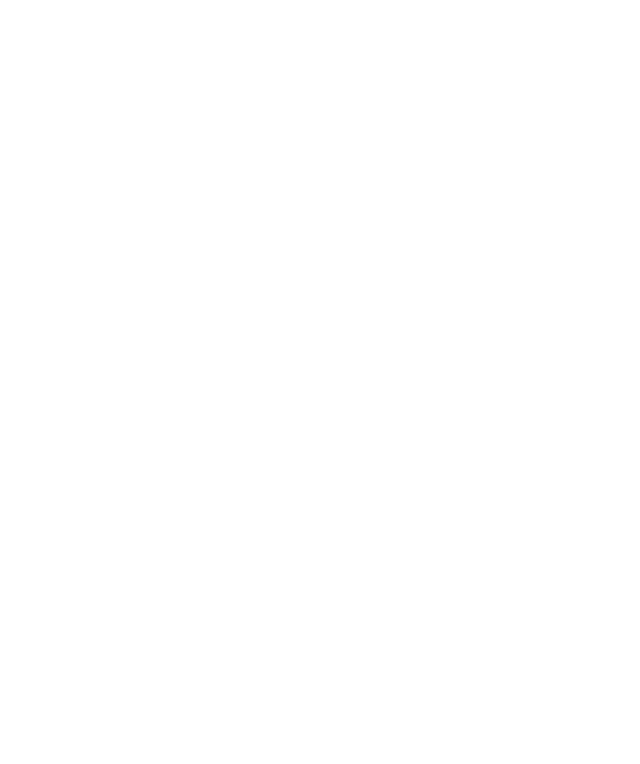
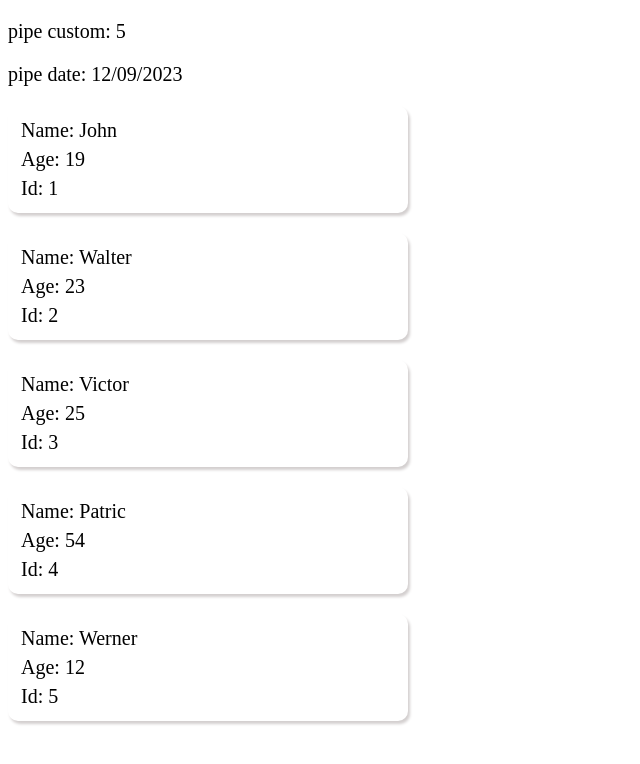
Before and after one commit to fefwee/EvoApp, an Angular app: page / in a window 1280 px wide. Shown: the top 764 px of the page, without its empty margins (0-640 px from the left). Built offline with nearby package versions, Linux system fonts and the light colour scheme.

Commit message:
create custom pipe and use ngFor

```diff
--- a/src/app/app-routing.module.ts
+++ b/src/app/app-routing.module.ts
@@ -5,6 +5,7 @@
 
 @NgModule({
   imports: [RouterModule.forRoot(routes)],
-  exports: [RouterModule]
+  exports: [RouterModule],
+  declarations: []
 })
 export class AppRoutingModule { }
--- a/src/app/app.component.css
+++ b/src/app/app.component.css
@@ -0,0 +1,19 @@
+.container {
+    width: 400px;
+    height: 300px;
+}
+
+ul {
+    padding: 10px;
+    box-shadow: 2px 3px 3px rgb(211, 207, 207);
+    border-radius: 10px;
+}
+
+li {
+    padding: 3px;
+    list-style: none;
+}
+
+* {
+    font-size: 20px;
+}
--- a/src/app/app.component.html
+++ b/src/app/app.component.html
@@ -0,0 +1,11 @@
+<div>
+  <p>pipe custom: {{ number | add_five }}</p>
+  <div>pipe date: {{ date | date : "dd/MM/yyyy" }}</div>
+  <div class="container">
+    <ul *ngFor="let user of usersArray">
+      <li>Name: {{ user.name }}</li>
+      <li>Age: {{ user.age }}</li>
+      <li>Id: {{ user.id }}</li>
+    </ul>
+  </div>
+</div>
--- a/src/app/app.component.ts
+++ b/src/app/app.component.ts
@@ -1,10 +1,24 @@
 import { Component } from '@angular/core';
 
+interface IUser {
+  name: string
+  age: number
+  id: number
+}
 @Component({
   selector: 'app-root',
   templateUrl: './app.component.html',
   styleUrls: ['./app.component.css']
 })
 export class AppComponent {
-  title = 'EvoApp';
+
+  public date = new Date()
+  public number = 0;
+  public usersArray: IUser[] = [
+    { name: 'John', age: 19, id: 1 },
+    { name: 'Walter', age: 23, id: 2 },
+    { name: 'Victor', age: 25, id: 3 },
+    { name: 'Patric', age: 54, id: 4 },
+    { name: 'Werner', age: 12, id: 5 },
+  ]
 }
--- /dev/null
+++ b/src/app/pipes/add-five.pipe.ts
@@ -0,0 +1,10 @@
+import { Pipe, PipeTransform } from '@angular/core';
+
+@Pipe({
+  name: 'add_five'
+})
+export class AddFivePipe implements PipeTransform {
+  transform(value: number, args?: any): number {
+    return value + 5;
+  }
+}
```
Also changed, not shown: src/app/app.module.ts (+6 -2 lines).
